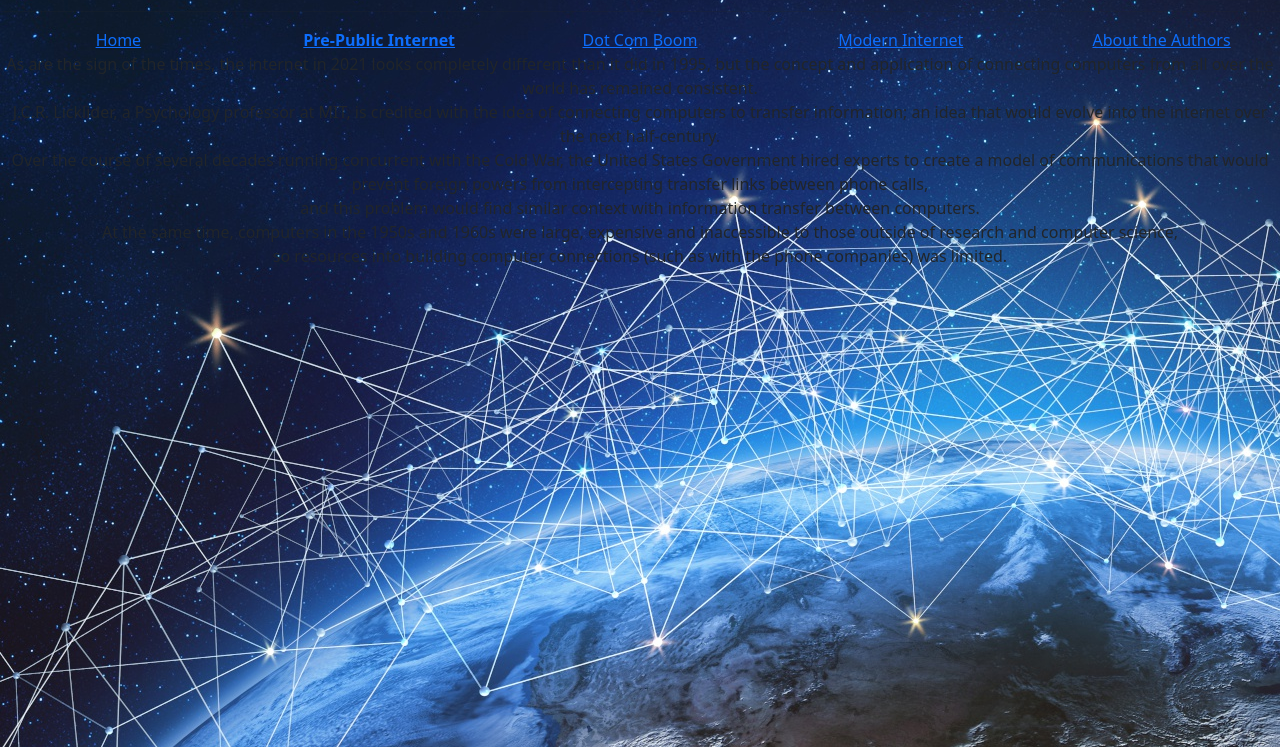
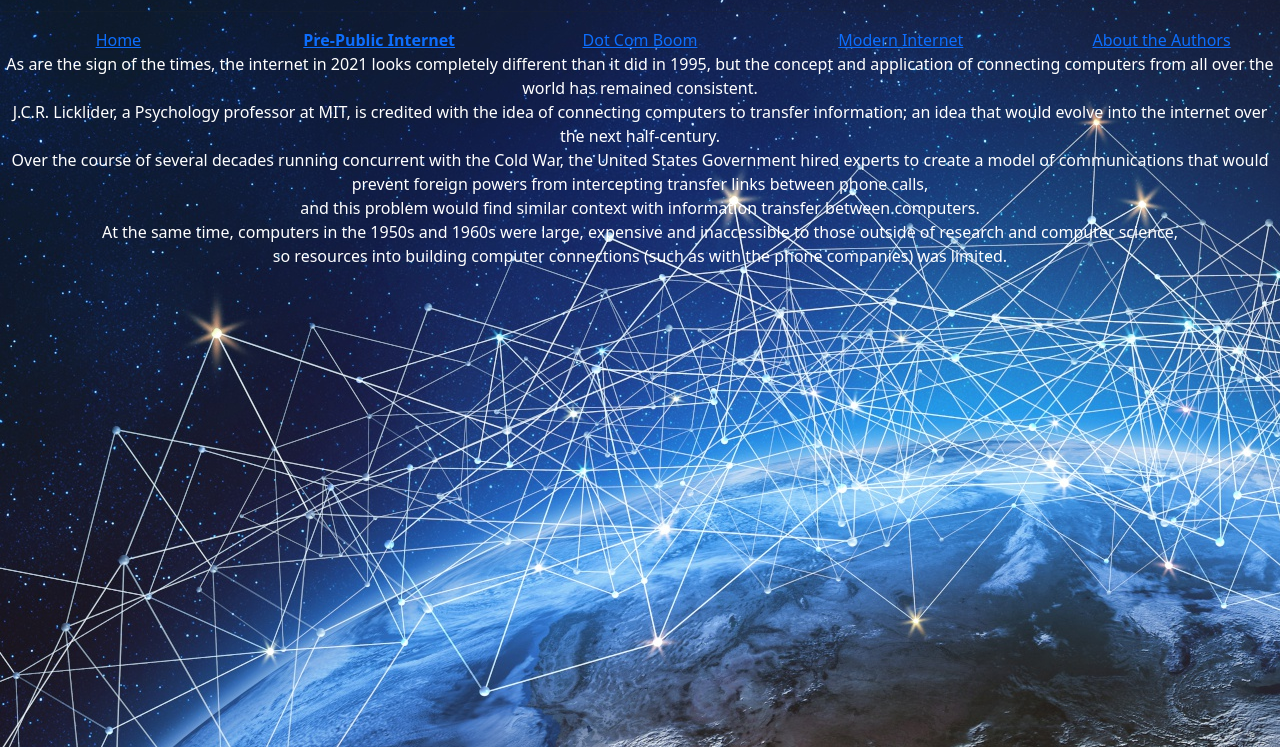
Before and after one commit to maf64/History-of-the-Internet, a plain HTML site: page pre.html in a window 1280 px wide. Shown: the part 53-800 px from the top of the page. Drawn offline with nearby package versions, Linux system fonts and the light colour scheme.

Commit message:
Fix: fixing page issues

```diff
--- a/pre.html
+++ b/pre.html
@@ -50,7 +50,7 @@
     </div>
 </div>
 
-<p> As are the sign of the times, the internet in 2021 looks completely different than it did in 1995, but the concept and application of connecting computers from all over the world has remained consistent. <br> J.C.R. Licklider, a Psychology professor at MIT, is credited with the idea of connecting computers to transfer information; an idea that would evolve into the internet over the next half-century. <br> Over the course of several decades running concurrent with the Cold War, the United States Government hired experts to create a model of communications that would prevent foreign powers from intercepting transfer links between phone calls, <br> and this problem would find similar context with information transfer between computers. <br>At the same time, computers in the 1950s and 1960s were large, expensive and inaccessible to those outside of research and computer science, <br> so resources into building computer connections (such as with the phone companies) was limited.</p>
+<p style="color:white">As are the sign of the times, the internet in 2021 looks completely different than it did in 1995, but the concept and application of connecting computers from all over the world has remained consistent. <br> J.C.R. Licklider, a Psychology professor at MIT, is credited with the idea of connecting computers to transfer information; an idea that would evolve into the internet over the next half-century. <br> Over the course of several decades running concurrent with the Cold War, the United States Government hired experts to create a model of communications that would prevent foreign powers from intercepting transfer links between phone calls, <br> and this problem would find similar context with information transfer between computers. <br>At the same time, computers in the 1950s and 1960s were large, expensive and inaccessible to those outside of research and computer science, <br> so resources into building computer connections (such as with the phone companies) was limited.</p>
 
 <!-- Optional JavaScript; choose one of the two! -->
 
```
